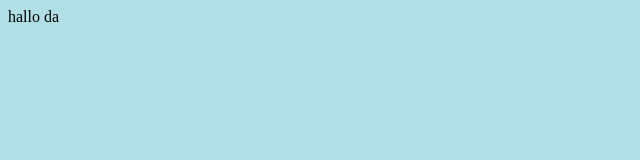
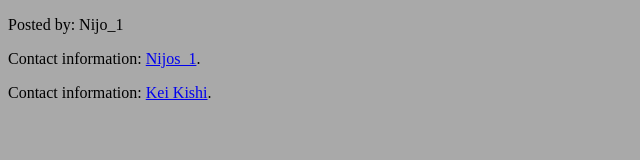
Before and after one commit to HideIshii12/Anime-Review-Network, a plain HTML site: page index.html in a window 1280 px wide. Shown: the whole page, without its empty margins (0-640 px from the left). Drawn offline with Linux system fonts and the light colour scheme.

Commit message:
Footer with contact information

```diff
--- a/index.html
+++ b/index.html
@@ -4,10 +4,12 @@
     <meta charset="utf-8">
     <title>Anime Review Network</title>
     <link rel="stylesheet" href="stylesheet.css">
-    hallo da
   </head>
   <body>
   </body>
+  <footer>
+  <p>Posted by: Nijo_1</p>
+  <p>Contact information: <a href="mailto:namundsson@gmail.com">Nijos_1</a>.</p>
+  <p>Contact information: <a href="mailto:kei.kishi.kt@gmail.com">Kei Kishi</a>.</p>
+</footer>
 </html>
-
-<!-- TODO:  -->
--- a/stylesheet.css
+++ b/stylesheet.css
@@ -1,3 +1,10 @@
+header{
+}
+
 body {
-  background-color: powderblue;
+  background-color: darkgrey;
 }
+
+footer {
+  display: block;
+}
```
